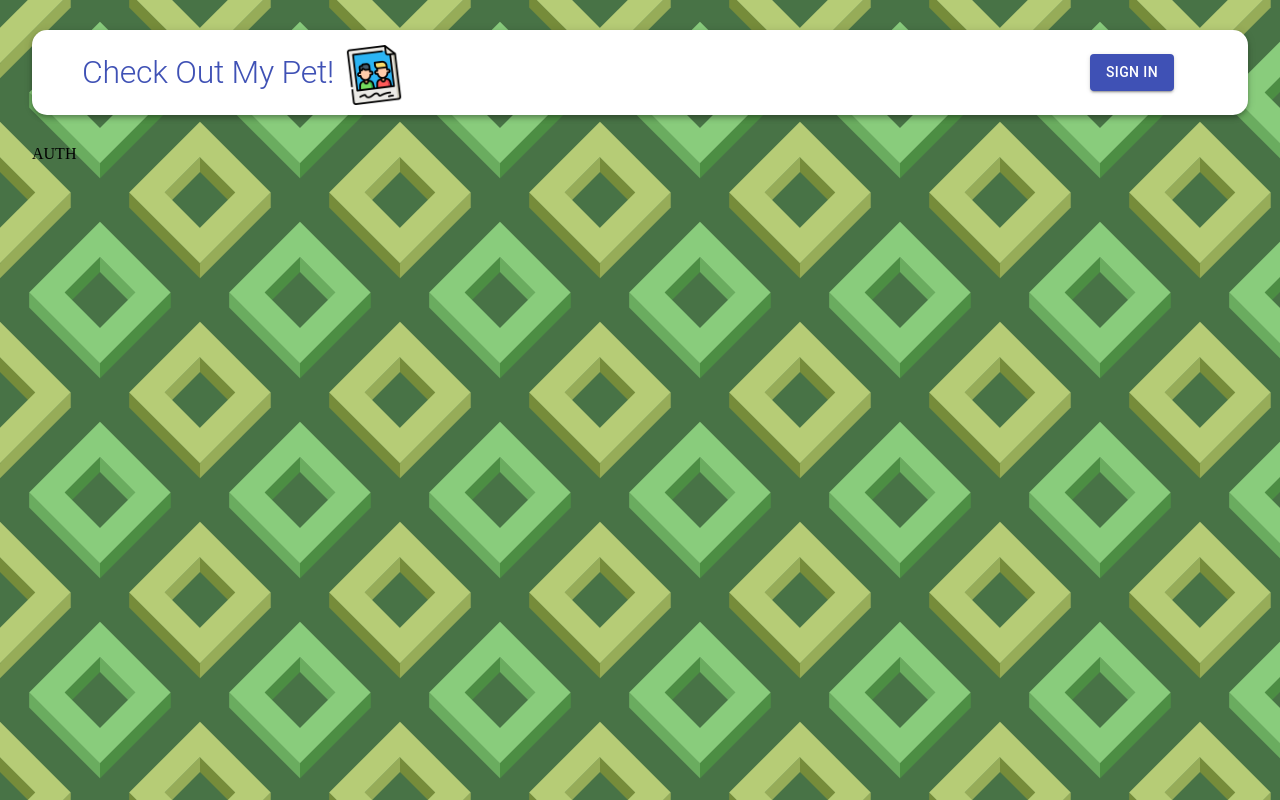
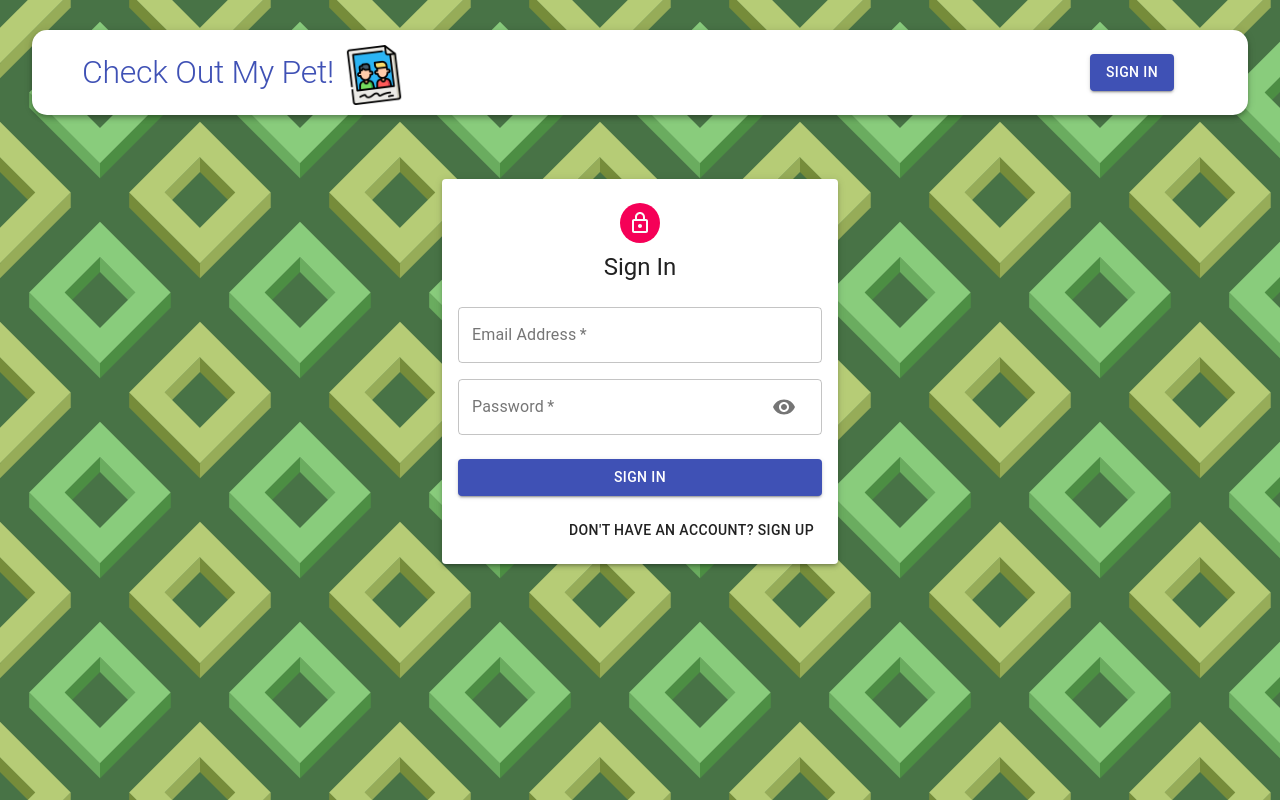
Before and after one commit to Noby1Kenobi/check-out-my-pet, a React (Create React App) app in the folder client/: page /auth in a window 1280 px wide. Built offline with nearby package versions, Linux system fonts and the light colour scheme.

Commit message:
Add sign up and sign in form

```diff
--- a/client/src/components/Auth/Auth.js
+++ b/client/src/components/Auth/Auth.js
@@ -1,10 +1,62 @@
-import React from 'react';
+import React, { useState } from 'react';
+import { Avatar, Button, Paper, Grid, Typography, Container, TextField } from '@material-ui/core';
+import LockOutlinedIcon from '@material-ui/icons/LockOutlined';
+
+import useStyles from './styles';
+import Input from './Input';
 
 const Auth = () => {
+    const classes = useStyles();
+    const [showPassword, setShowPassword] = useState(false);
+    const [isSignup, setIsSignup] = useState(false);
+
+    const handleSubmit = () => {
+
+    };
+
+    const handleChange = () => {
+
+    };
+
+    const handleShowPassword = () => setShowPassword((prevShowPassword) => !prevShowPassword);
+
+    const switchMode = () => {
+        setIsSignup((prevIsSignup) => !prevIsSignup);
+        setShowPassword(false);
+    };
+
     return (
-        <div>
-            AUTH
-        </div>
+        <Container component="main" maxWidth="xs">
+            <Paper className={classes.paper} elevation={3}>
+                <Avatar className={classes.avatar}>
+                    <LockOutlinedIcon />
+                </Avatar>
+                <Typography variant="h5">{isSignup ? 'Sign Up' : 'Sign In'}</Typography>
+                <form className={classes.form} onSubmit={handleSubmit}>
+                    <Grid container spacing={2}>
+                        {isSignup && (
+                            <>
+                                <Input name="firstName" label="First Name" handleChange={handleChange} half />
+                                <Input name="lastName" label="Last Name" handleChange={handleChange} half />
+                            </>
+                        )}
+                        <Input name="email" label="Email Address" handleChange={handleChange} type="email" />
+                        <Input name="password" label="Password" handleChange={handleChange} type={showPassword ? "text" : "password"} handleShowPassword={handleShowPassword} />
+                        { isSignup && <Input name="confirmPassword" label="Repeat Password" handleChange={handleChange} type="password" /> }
+                    </Grid>
+                    <Button type="submit" fullWidth variant="contained" color="primary" className={classes.submit}>
+                        {isSignup ? 'Sign Up' : 'Sign In'}
+                    </Button>
+                    <Grid container justify="flex-end">
+                        <Grid item>
+                            <Button onClick={switchMode}>
+                                { isSignup ? 'Already have an account? Sign In' : "Don't have an account? Sign Up" }
+                            </Button>
+                        </Grid>
+                    </Grid>
+                </form>
+            </Paper>
+        </Container>
     )
 }
 
--- /dev/null
+++ b/client/src/components/Auth/Input.js
@@ -0,0 +1,32 @@
+import React from 'react'
+import { TextField, Grid, InputAdornment, IconButton } from '@material-ui/core';
+
+import Visibility from '@material-ui/icons/Visibility';
+import VisibilityOff from '@material-ui/icons/VisibilityOff';
+
+const Input = ({ name, label, half, autoFocus, type, handleChange, handleShowPassword }) => {
+    return (
+        <Grid item xs={12} sm={half ? 6 : 12}>
+            <TextField
+                name={name}
+                onChange={handleChange}
+                variant="outlined"
+                required fullWidth
+                label={label}
+                autoFocus={autoFocus}
+                type={type}
+                InputProps={name === 'password' && {
+                    endAdornment: (
+                        <InputAdornment position="end">
+                            <IconButton onClick={handleShowPassword}>
+                                {type === "password" ? <Visibility /> : <VisibilityOff />}
+                            </IconButton>
+                        </InputAdornment>
+                    )
+                }}
+                />
+        </Grid>
+    );
+}
+
+export default Input
--- a/client/src/components/Auth/styles.js
+++ b/client/src/components/Auth/styles.js
@@ -0,0 +1,30 @@
+import { makeStyles } from '@material-ui/core/styles';
+
+export default makeStyles((theme) => ({
+    paper: {
+        marginTop: theme.spacing(8),
+        display: 'flex',
+        flexDirection: 'column',
+        alignItems: 'center',
+        padding: theme.spacing(2),
+    },
+    root: {
+        '& .MuiTextField-root': {
+        margin: theme.spacing(1),
+        },
+    },
+    avatar: {
+        margin: theme.spacing(1),
+        backgroundColor: theme.palette.secondary.main,
+    },
+    form: {
+        width: '100%', // Fix IE 11 issue.
+        marginTop: theme.spacing(3),
+    },
+    submit: {
+        margin: theme.spacing(3, 0, 2),
+    },
+    googleButton: {
+        marginBottom: theme.spacing(2),
+    },
+}));
```
